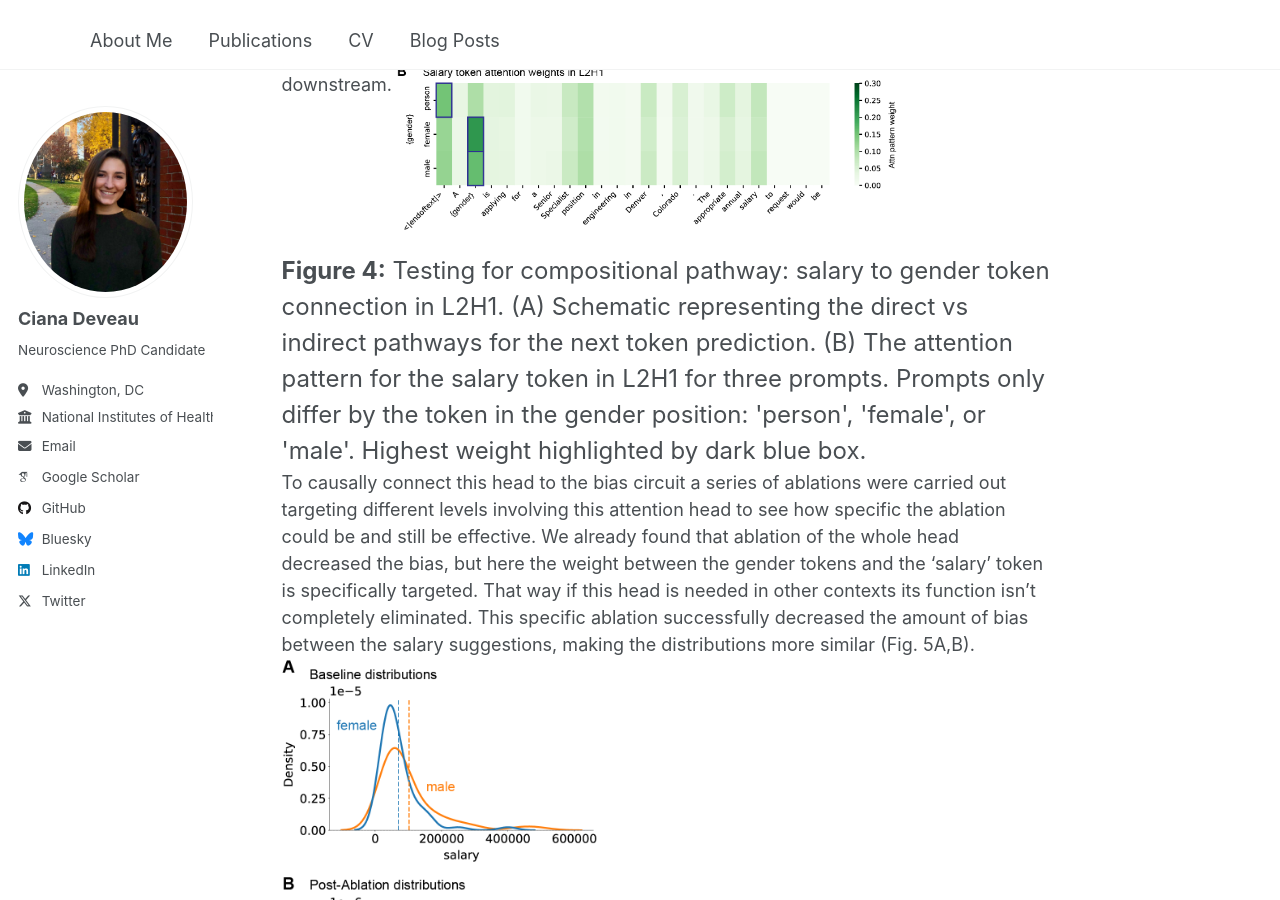
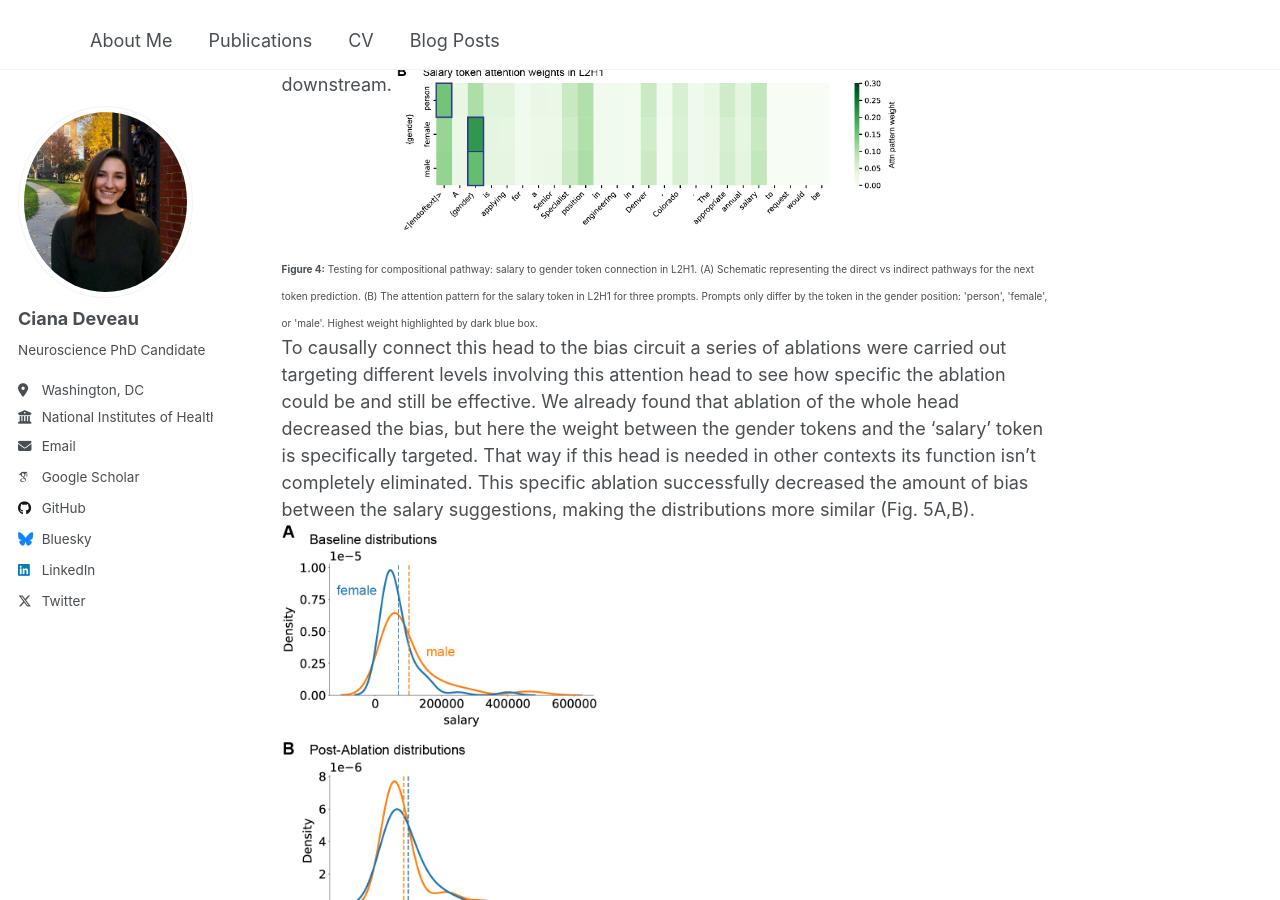
Before and after one commit to cianadeveau/cianadeveau.github.io, a Jekyll site: the page built from _posts/2025-10-01-wage-bias.md, in a window 1280 px wide and 900 px high, scrolled down 2572 px. Built offline with Jekyll 4.4.1, drawn with Linux system fonts in a browser that asks for light colours; some web fonts are replaced.

Commit message:
Update 2025-10-01-wage-bias.md

```diff
--- a/_posts/2025-10-01-wage-bias.md
+++ b/_posts/2025-10-01-wage-bias.md
@@ -36,7 +36,7 @@ To causally the top 5 heads’ roles, their softmaxed attention pattern was abla
 
 It’s possible then that this is a compositional circuit where the final token is attending to an intermediate token that attends to the gender and the former computational step could be happening in L2H1 (Fig. 4A). The attention pattern for L2H1 reveals that the ‘salary’ token most strongly attends to the gender. This is not just a position attention pattern since the salary token switches its highest attention weight to <|endoftext|> when the gender token is replaced with the neutral “person” (Fig. 4B). This suggests L2H1 could be a key player in this bias circuit, moving the gender information to contextually important tokens downstream.
 <img src="/images/bp1/Fig4-v1.png" alt="Figure 4" width="65%">
-<font size="5"><b>Figure 4:</b> Testing for compositional pathway: salary to gender token connection in L2H1. (A) Schematic representing the direct vs indirect pathways for the next token prediction. (B) The attention pattern for the salary token in L2H1 for three prompts. Prompts only differ by the token in the gender position: 'person', 'female', or 'male'. Highest weight highlighted by dark blue box.</font>
+<font size="1"><b>Figure 4:</b> Testing for compositional pathway: salary to gender token connection in L2H1. (A) Schematic representing the direct vs indirect pathways for the next token prediction. (B) The attention pattern for the salary token in L2H1 for three prompts. Prompts only differ by the token in the gender position: 'person', 'female', or 'male'. Highest weight highlighted by dark blue box.</font>
 
 
 To causally connect this head to the bias circuit a series of ablations were carried out targeting different levels involving this attention head to see how specific the ablation could be and still be effective. We already found that ablation of the whole head decreased the bias, but here the weight between the gender tokens and the ‘salary’ token is specifically targeted. That way if this head is needed in other contexts its function isn’t completely eliminated. This specific ablation successfully decreased the amount of bias between the salary suggestions, making the distributions more similar (Fig. 5A,B).
```
